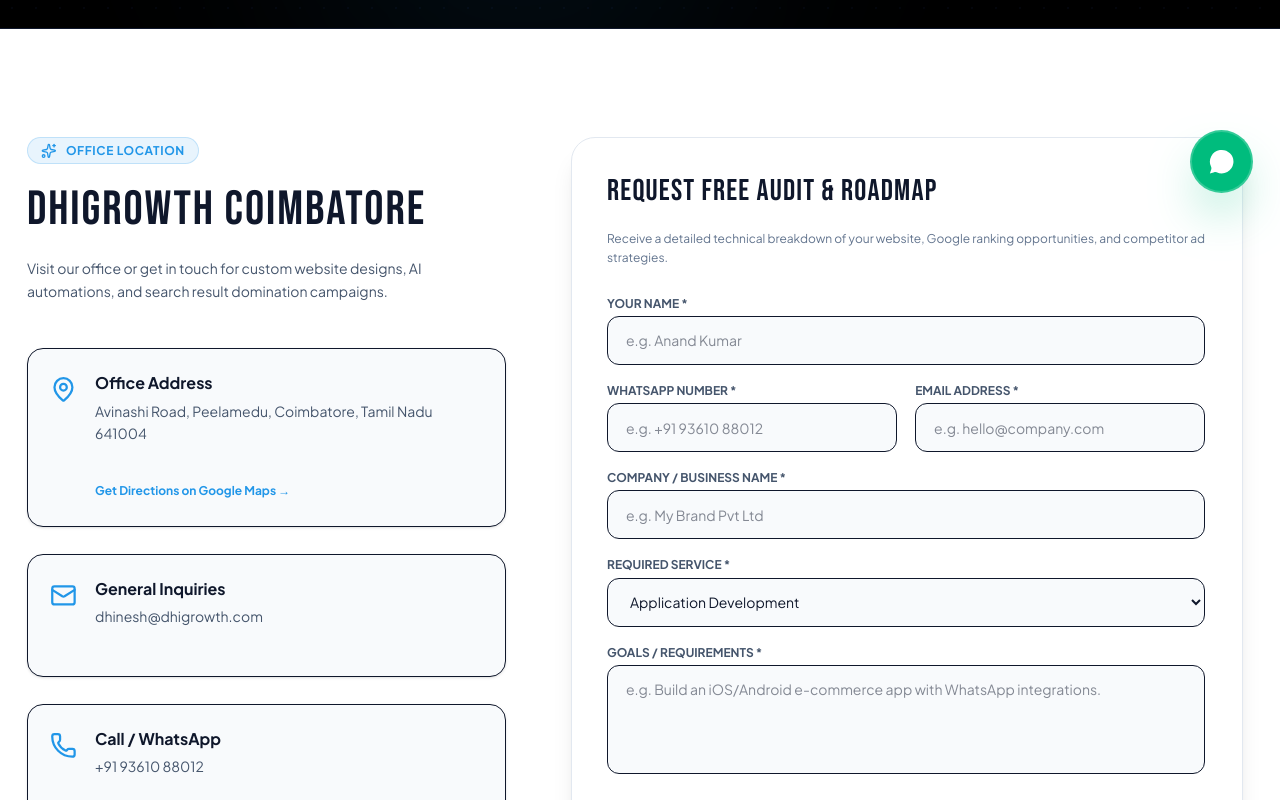
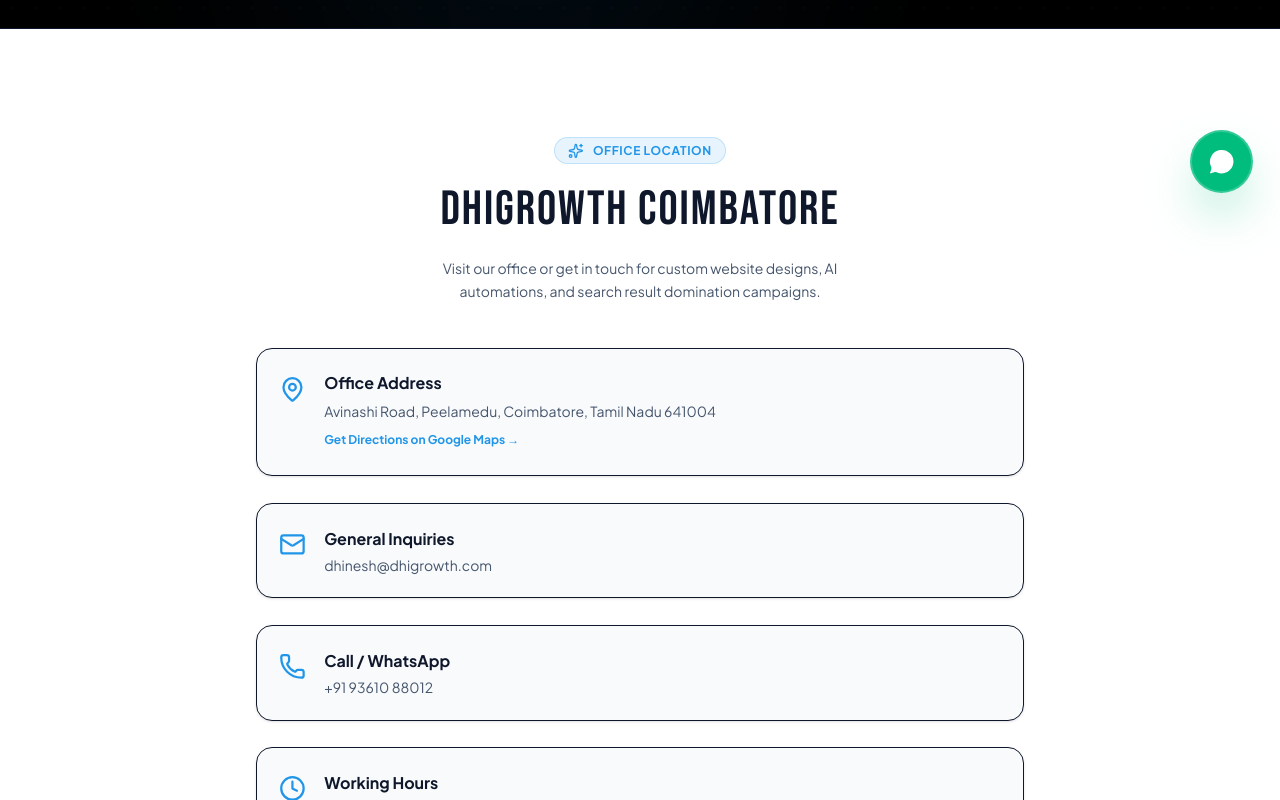
Before and after one commit to srijithit/dhi, a Next.js app in the folder next-frontend/: page /contact in a window 1280 px wide. Shown: the part 580-1380 px from the top of the page. Built offline with nearby package versions, Linux system fonts and the light colour scheme; a web font is replaced by a local one.

Commit message:
Remove the Request Free Audit & Roadmap form completely from the Contact page

```diff
--- a/next-frontend/src/app/contact/page.tsx
+++ b/next-frontend/src/app/contact/page.tsx
@@ -49,12 +49,19 @@ export default function ContactPage() {
         <section className="py-24 bg-white dark:bg-[#000000] transition-colors">
           <div className="max-w-7xl mx-auto px-6">
 
-            <div className="grid grid-cols-1 lg:grid-cols-12 gap-12">
+            <div className="max-w-3xl mx-auto space-y-10">
 
-              {/* Left Column: Details */}
-              <div className="lg:col-span-5 space-y-10">
+              {isApplyMode && (
+                <div className="p-6 mb-6 rounded-2xl bg-[#2196E8]/10 border border-[#2196E8]/20 text-[#2196E8] text-sm font-semibold flex items-center gap-2">
+                  <Sparkles className="w-5 h-5 shrink-0" />
+                  <span>Recruitment Notice: Email your resume to dhinesh@dhigrowth.com with the subject line 'Application: [Job Title]'.</span>
+                </div>
+              )}
 
-                <div className="space-y-4">
+              {/* Details Column */}
+              <div className="space-y-10">
+
+                <div className="space-y-4 text-center">
                   <div className="inline-flex items-center gap-2 px-3 py-1 rounded-full bg-[#2196E8]/10 border border-[#2196E8]/20 text-[#2196E8] text-xs font-bold uppercase tracking-wider font-body">
                     <Sparkles className="w-3.5 h-3.5" />
                     <span>Office Location</span>
@@ -62,7 +69,7 @@ export default function ContactPage() {
                   <h2 className="font-header text-4xl sm:text-5xl uppercase tracking-wider text-slate-900 dark:text-white leading-none">
                     DhiGrowth Coimbatore
                   </h2>
-                  <p className="text-slate-600 dark:text-slate-350 text-sm leading-relaxed max-w-md font-body">
+                  <p className="text-slate-600 dark:text-slate-355 text-sm leading-relaxed max-w-md mx-auto font-body">
                     Visit our office or get in touch for custom website designs, AI automations, and search result domination campaigns.
                   </p>
                 </div>
@@ -122,25 +129,6 @@ export default function ContactPage() {
 
               </div>
 
-              {/* Right Column: Dynamic Form */}
-              <div className="lg:col-span-7">
-                {isApplyMode && (
-                  <div className="p-6 mb-6 rounded-2xl bg-[#2196E8]/10 border border-[#2196E8]/20 text-[#2196E8] text-sm font-semibold flex items-center gap-2">
-                    <Sparkles className="w-5 h-5 shrink-0" />
-                    <span>Recruitment Notice: Fill out the audit calculator form below or email your resume to dhinesh@dhigrowth.com with the subject line 'Application: [Job Title]'.</span>
-                  </div>
-                )}
-
-                {/* We render the AuditCalculator directly for visual uniformity and functionality */}
-                  <AuditCalculator
-                    onlyForm={true}
-                    onOpenWhatsApp={(budget, reach, leads) => {
-                      const message = encodeURIComponent(`Hi DhiGrowth, I want to claim a free digital performance audit for my business! Selected Monthly Budget: ₹${budget.toLocaleString('en-IN')}, Est. Monthly Reach: ${reach.toLocaleString('en-IN')}, Est. Qualified Leads: ${leads}+/mo.`);
-                      window.open(`https://api.whatsapp.com/send?phone=919361088012&text=${message}`, '_blank');
-                    }}
-                  />
-              </div>
-
             </div>
 
           </div>
```
